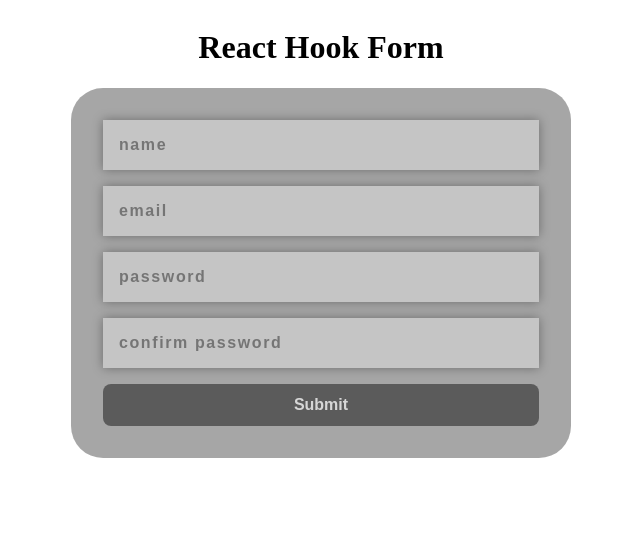
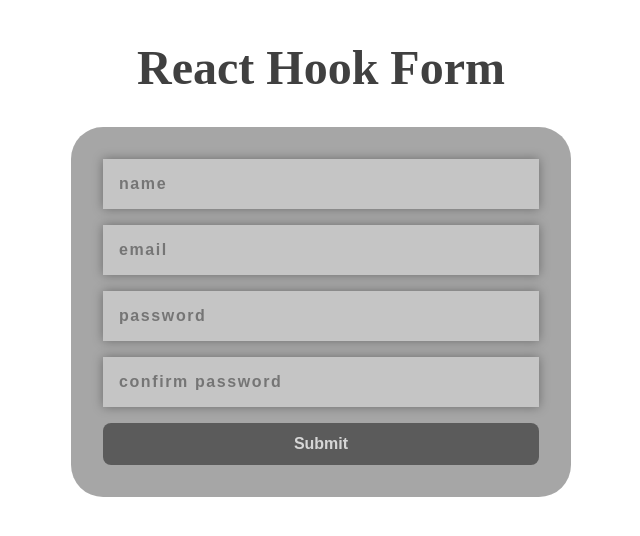
Before and after one commit to yubi00/react-hook-form, a React (Create React App) app: page / in a window 1280 px wide. Shown: the top 536 px of the page, without its empty margins (319-959 px from the left). Built offline with nearby package versions, Linux system fonts and the light colour scheme.

Commit message:
add title styles

```diff
--- a/src/App.css
+++ b/src/App.css
@@ -31,7 +31,7 @@ input {
   outline: none;
   background-color: rgba(255, 255, 255, 0.35);
   box-shadow: 0 0 10px rgba(0, 0, 0, 0.35);
-  color: rgba(88, 23, 23, 0.75);
+  color: rgba(0, 0, 0, 0.45);
   font-size: 1rem;
   font-weight: 600;
   letter-spacing: 0.1em;
@@ -68,3 +68,9 @@ h3 {
   outline: 1px solid rgba(255, 0, 0, 0.7);
   box-shadow: none;
 }
+
+h1 {
+  color: rgba(0, 0, 0, 0.75);
+  font-size: 3rem;
+  font-weight: bold;
+}
```
